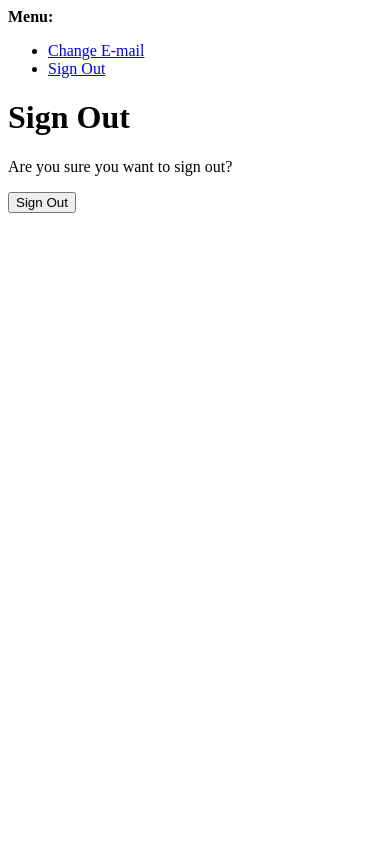
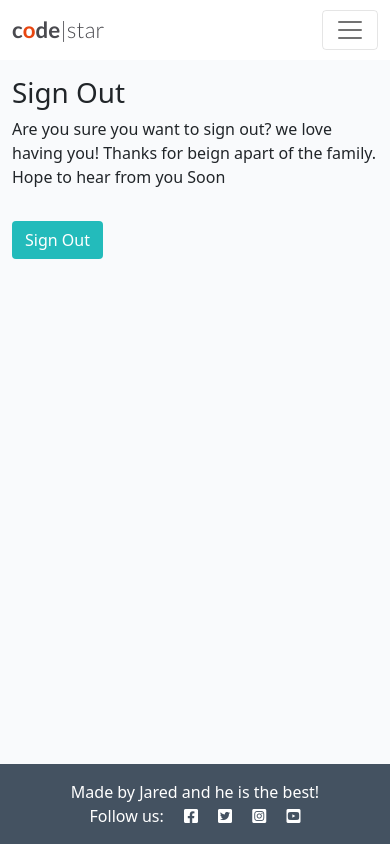
Before and after one commit to Jaredslocker21/codestarwt2022, a Django app: page /accounts/logout/ in a window 390 px wide. Run offline with Django 3.2, Linux system fonts and the light colour scheme; the visitor is signed in with stand-in values (Sample User, id 1).

Commit message:
add bootstrap too login logout

```diff
--- a/templates/account/login.html
+++ b/templates/account/login.html
@@ -20,8 +20,7 @@
   </div>
   <div class="row">
     <div class="col-md-8 mt-3 offset-md-2">
-
-  <form class="login" method="POST" action="{% url 'account_login' %}">
+      <form class="login" method="post" action="{% url 'account_login' %}">
         {% csrf_token %}
         {{ form.as_p }}
         {% if redirect_field_value %}
--- a/templates/account/logout.html
+++ b/templates/account/logout.html
@@ -1,21 +1,31 @@
-{% extends "account/base.html" %}
+{% extends "base.html" %}
 
 {% load i18n %}
 
 {% block head_title %}{% trans "Sign Out" %}{% endblock %}
 
 {% block content %}
+
+<div class="container">
+  <div class="row">
+    <div class="col-md-8 mt-3 offset-md-2">
       <h1>{% trans "Sign Out" %}</h1>
-
-<p>{% trans 'Are you sure you want to sign out?' %}</p>
-
+    </div>
+  </div>
+        <p>
+          {% trans 'Are you sure you want to sign out? we love having you!' %}
+          Thanks for beign apart of the family. Hope to hear from  you Soon
+        </p>
+      <div class="row">
+        <div class="col-md-8 mt-3 offset-md-2">
   <form method="post" action="{% url 'account_logout' %}">
     {% csrf_token %}
     {% if redirect_field_value %}
     <input type="hidden" name="{{ redirect_field_name }}" value="{{ redirect_field_value }}"/>
     {% endif %}
-  <button type="submit">{% trans 'Sign Out' %}</button>
+    <button class="btn btn-signup right" type="submit">{% trans 'Sign Out' %}</button>
   </form>
-
-
+    </div>
+  </div>
+</div>
 {% endblock %}
```
Also changed, not shown: templates/account/signup.html (+15 -4 lines). Lines whose indentation alone changed are shown as unchanged.
